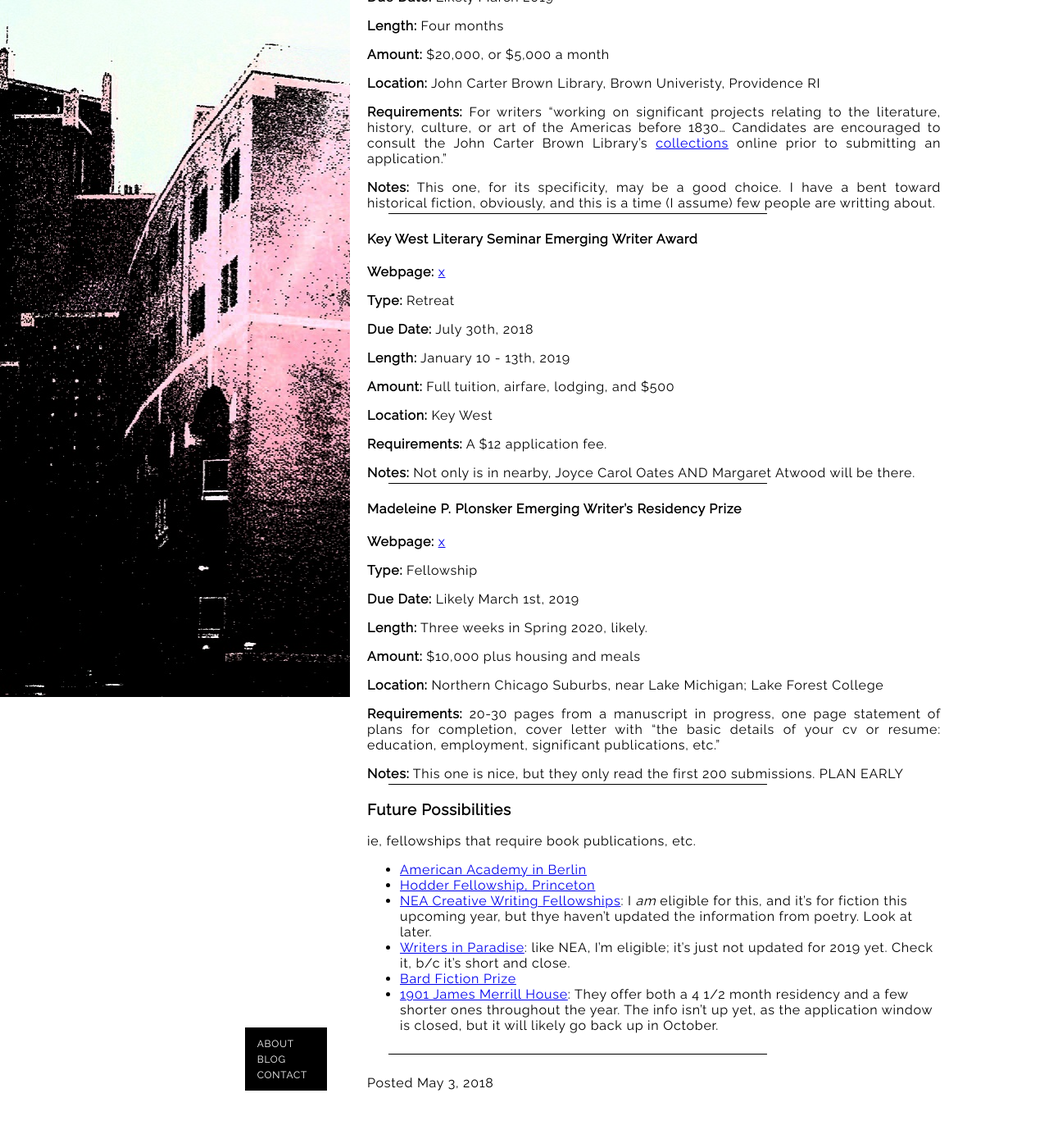
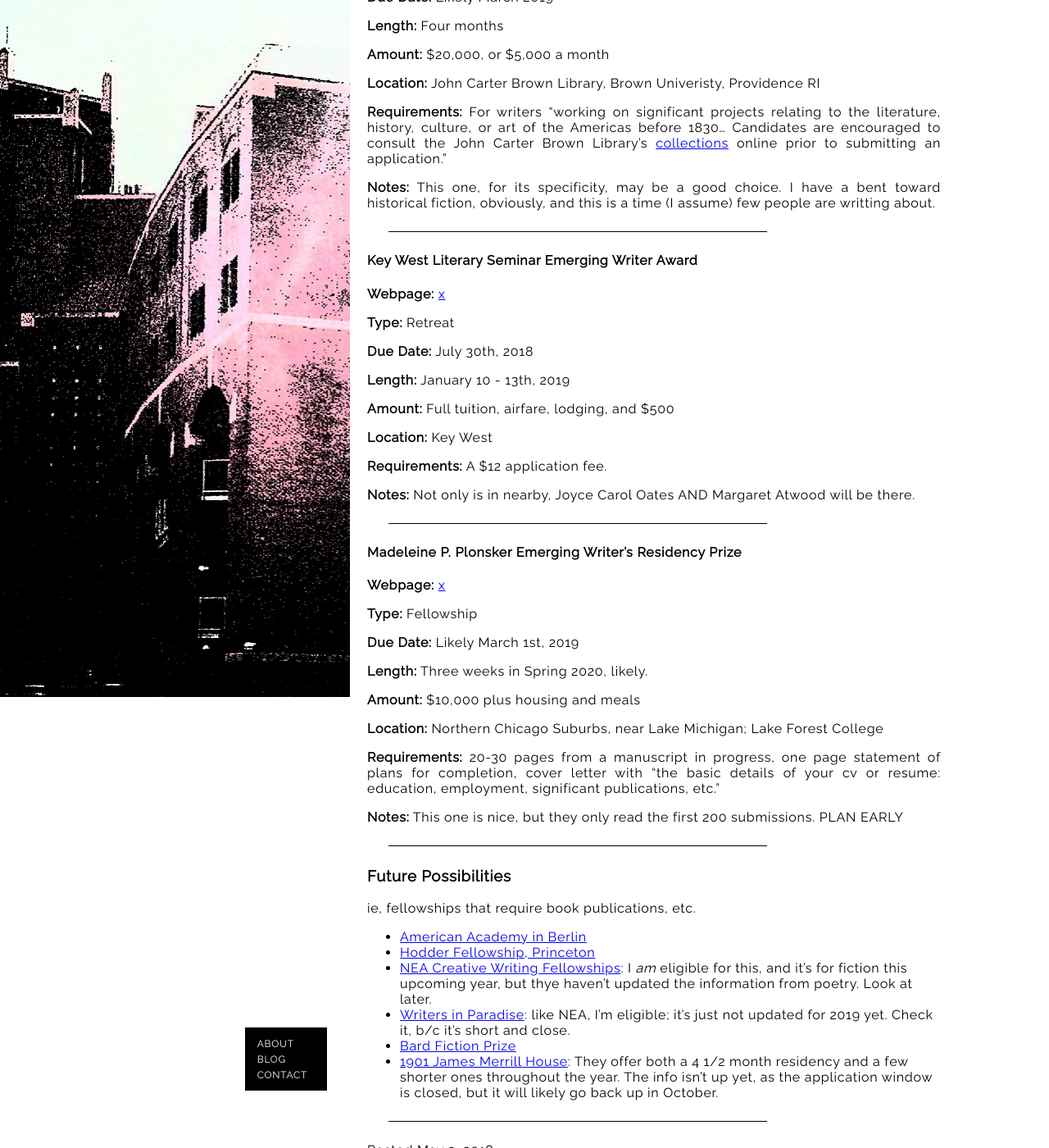
Before and after one commit to towercity/author-webpage, a Jekyll site: the page built from _posts/2018-05-03-fellowships-grants.md, in a window 1280 px wide and 1400 px high, scrolled down 671 px. Shown: the whole window at 82% size. Built offline with Jekyll 4.4.1, drawn with Linux system fonts in a browser that asks for light colours; some web fonts are replaced; before the commit the page ends 2039 px from its top, so only the background shows below that.

Commit message:
Add more hr margin

```diff
--- a/css/main.css
+++ b/css/main.css
@@ -21,7 +21,7 @@ h1 {
 	font-family: 'Eczar', serif;
 }
 hr {
-	margin: 0 2vw;
+	margin: 25px 2vw;
 	width: 66%;
 	height: 1px;
 	background-color: black;
@@ -90,9 +90,6 @@ article p {
 	font-size: 10px;
 	color: black;
 }
-.post-divider {
-	margin: 25px 0;
-}
 .pagination {
 	margin: 12px 0;
 }
```
